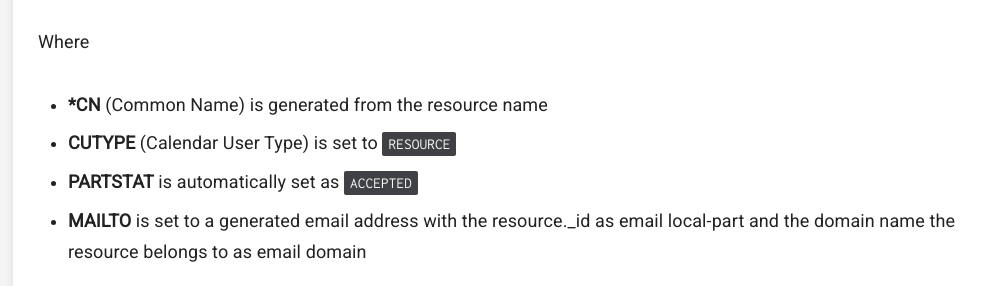
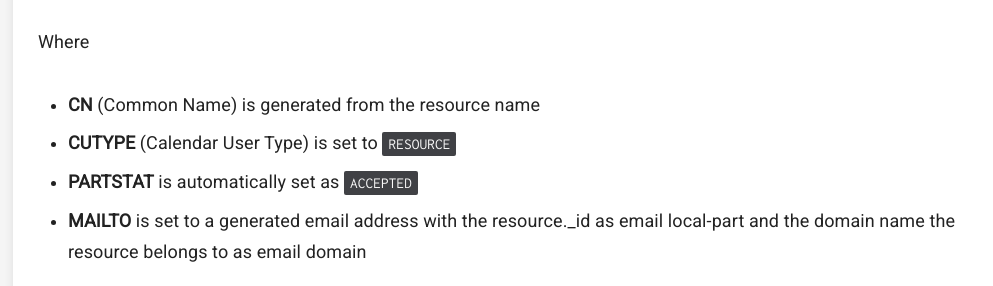
Before and after one commit to linagora/openpaas-doc, a Jekyll site: the page built from _docs/modules/calendar/resource.md, in a window 1280 px wide and 900 px high, scrolled down 2032 px. Shown: the part 485-771 px from the top of the window, without its empty margins (287-1280 px from the left). Built offline with Jekyll 4.4.1, drawn with Linux system fonts in a browser that asks for light colours; a script that is not in the unit is left out.

```diff
--- a/_docs/modules/calendar/resource.md
+++ b/_docs/modules/calendar/resource.md
@@ -81,7 +81,7 @@ ATTENDEE;CN="Meeting Room 1";CUTYPE=RESOURCE;PARTSTAT=ACCEPTED;MAILTO:id@openpaa
 
 Where
 
-- ***CN** (Common Name) is generated from the resource name
+- **CN** (Common Name) is generated from the resource name
 - **CUTYPE** (Calendar User Type) is set to `RESOURCE`
 - **PARTSTAT** is automatically set as `ACCEPTED`
 - **MAILTO** is set to a generated email address with the resource._id as email local-part and the domain name the resource belongs to as email domain
```
